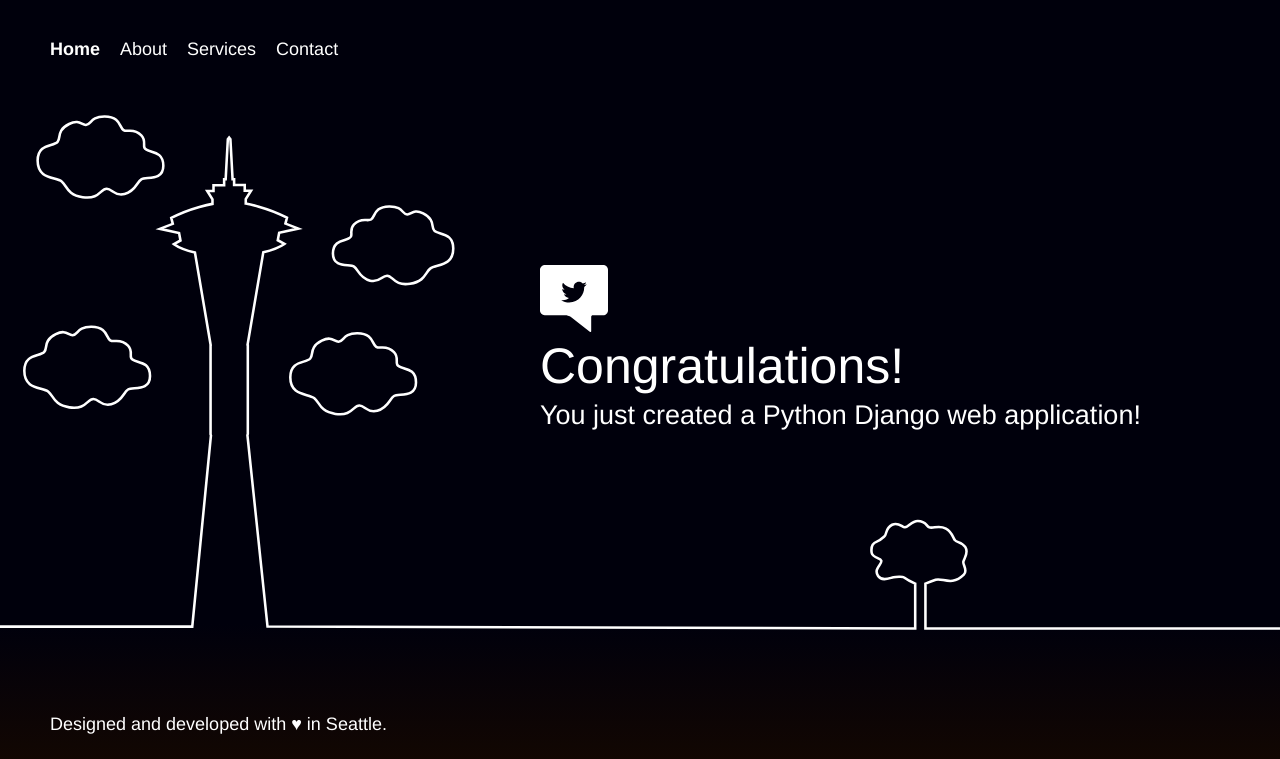
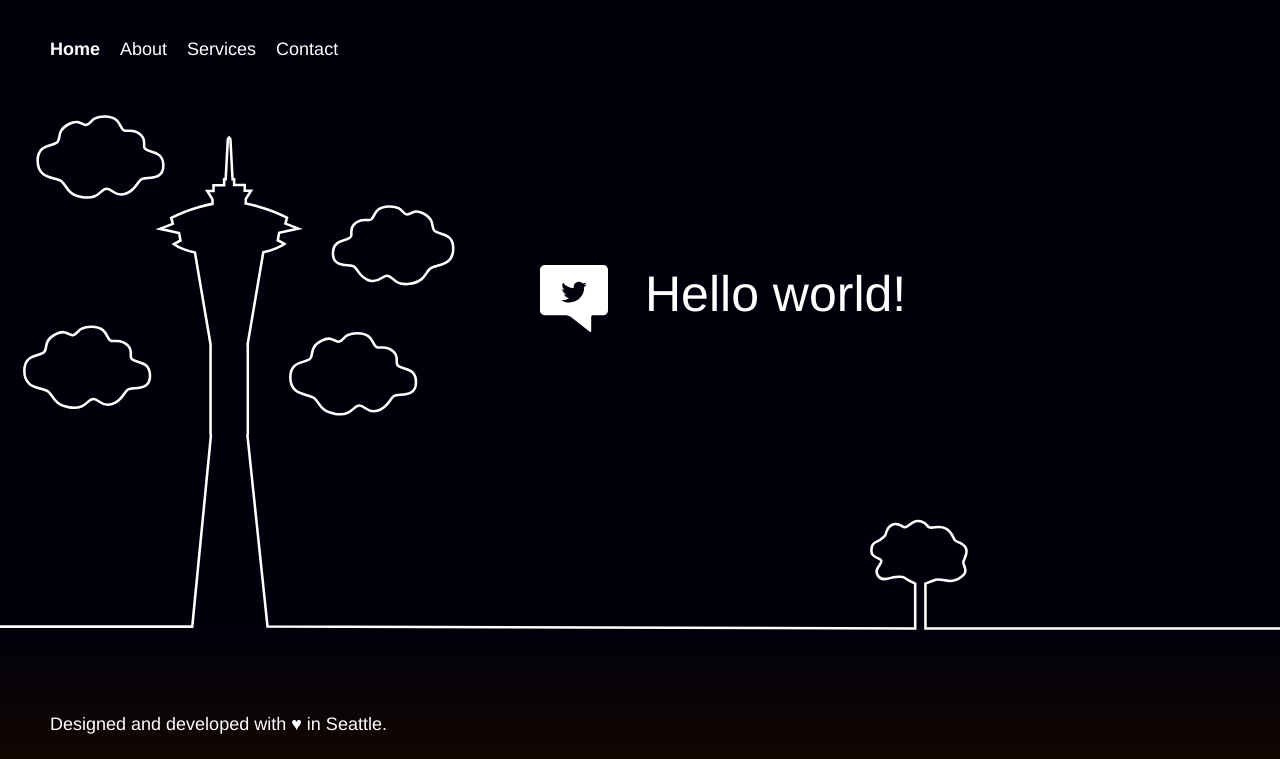
Before and after one commit to abztrakt/mdot-codestar, a Django app: page / in a window 1280 px wide. Shown: the part 16-775 px from the top of the page. Run offline with Django 3.2, Linux system fonts and the light colour scheme.

Commit message:
Make a change.

```diff
--- a/helloworld/templates/index.html
+++ b/helloworld/templates/index.html
@@ -58,8 +58,7 @@
         <div class="message">
             <a class="twitter-link" href="http://twitter.com/home/?status=I%20created%20a%20project%20with%20AWS%20CodeStar!%20%23AWS%20%23AWSCodeStar%20https%3A%2F%2Faws.amazon.com%2Fcodestar"><img src="{% static "/static/helloworld/img/tweet.svg" %}" /></a>
             <div class="text">
-                <h1>Congratulations!</h1>
-                <h2>You just created a Python Django web application!</h2>
+                <h1>Hello world!</h1>
             </div>
         </div>
     </div>
```
